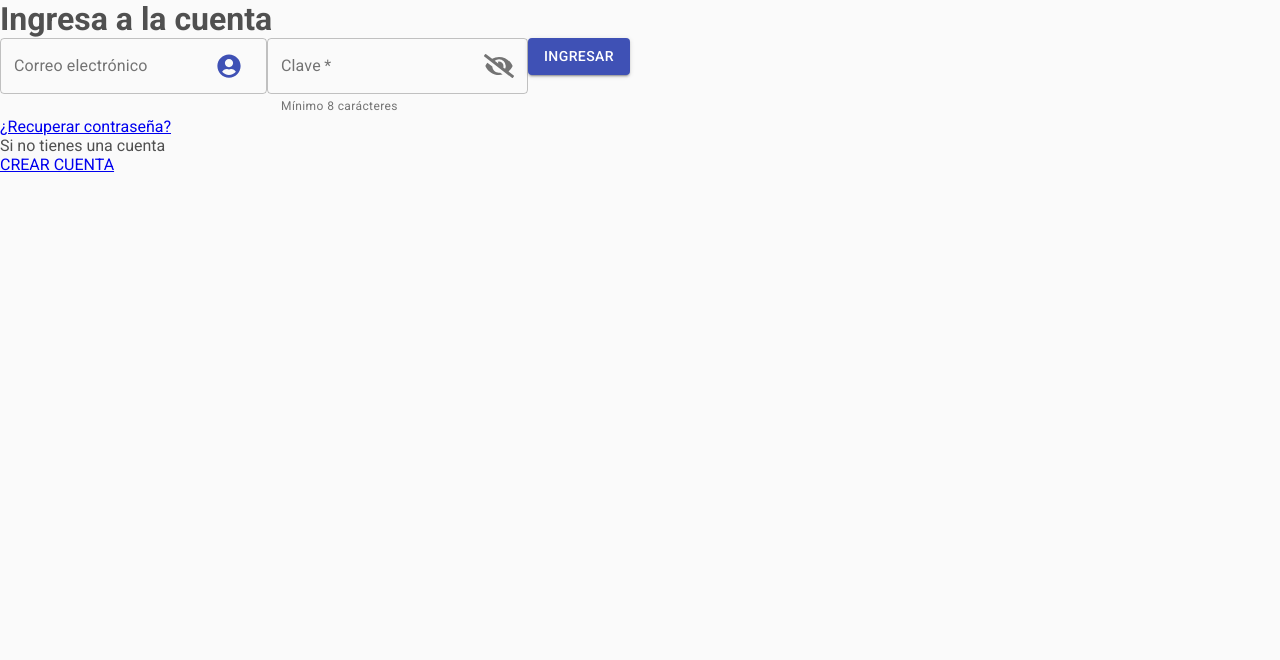
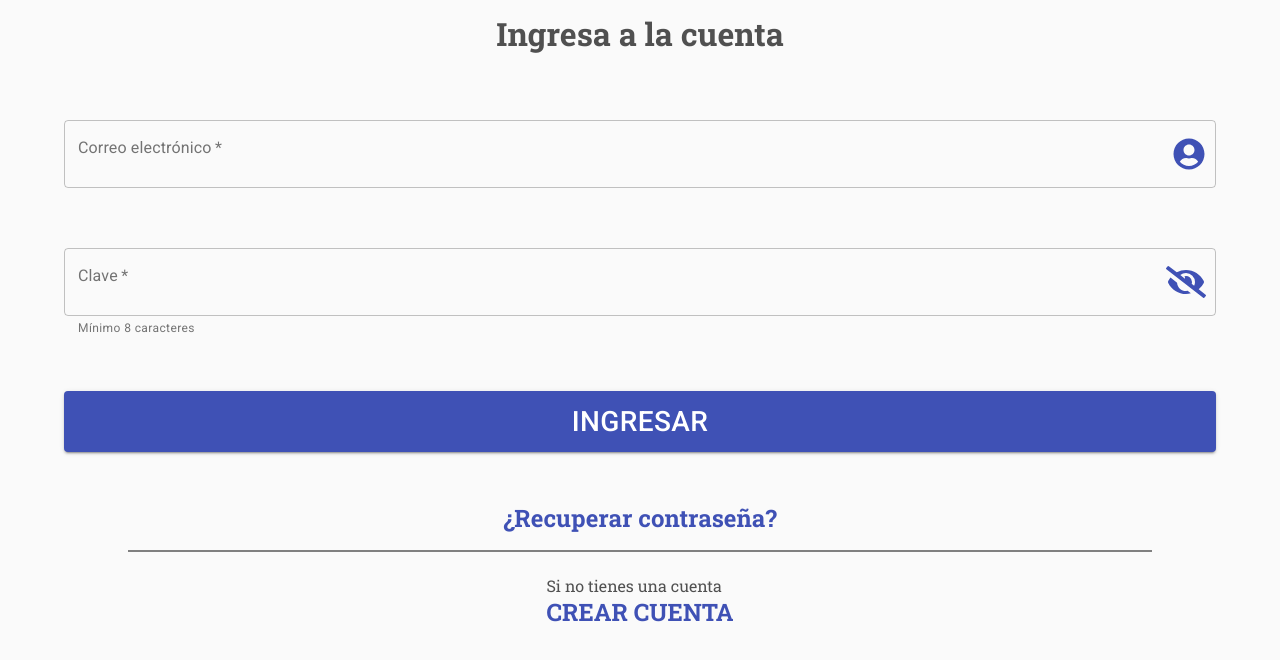
Before and after one commit to MauricioFa/escJS19PosYes, a React app: page /login in a window 1280 px wide. Shown: the top 660 px of the page. Built offline with nearby package versions, Linux system fonts and the light colour scheme.

Commit message:
Login container ok - vista

```diff
--- a/src/assets/styles/App.scss
+++ b/src/assets/styles/App.scss
@@ -1,6 +1,6 @@
 @import './Vars.scss';
 
-*, *::before, *::after {
+html, *, *::before, *::after {
   margin: 0;
   padding: 0;
   box-sizing: border-box;
@@ -15,4 +15,14 @@ body {
   background-color: $main-bgColor;
   font-family: 'Roboto', sans-serif;
   font-size: $font-size;
+
 }
+
+a {
+  color: $color-aux;
+  text-decoration: none;
+}
+
+a:visited {
+  color: $color-aux;
+}
--- a/src/assets/styles/Vars.scss
+++ b/src/assets/styles/Vars.scss
@@ -2,9 +2,12 @@ $font-size: 16px;
 
 $color-darkMode: rgba(250, 250, 250, 1.0);
 $bgColor-darkMode: rgba(80, 80, 80, 1.0);
+$color-aux-darkMode: rgb(98, 122, 255);
 
 $color-lightMode: rgba(80, 80, 80, 1.0);
 $bgColor-lightMode: rgba(250, 250, 250, 1.0);
+$color-aux-lightMode: rgb(63, 81, 181);
 
 $main-color: $color-lightMode;
 $main-bgColor: $bgColor-lightMode;
+$color-aux: $color-aux-lightMode;
--- /dev/null
+++ b/src/assets/styles/components/GeneralLogInUpRpw.scss
@@ -0,0 +1,31 @@
+.container-logInUpRpw {
+  display: flex;
+  flex-direction: column;
+  justify-content: space-around;
+  align-items: center;
+  height: $height-container;
+  width: $width-container;
+  font-family: 'Roboto Slab', Helvetica, sans-serif;
+}
+
+.form-logInUpRpw {
+  display: flex;
+  flex-direction: column;
+  justify-content: space-around;
+  height: $height-form;
+  width: $width-form;
+}
+
+.form-logInUpRpw input {
+  font-size: 1.6em;
+}
+
+.form-logInUpRpw .MuiIconButton-root {
+  padding: 0;
+  margin: 0 10%;
+  font-size: 200%;
+}
+
+.form-logInUpRpw .MuiButton-label {
+  font-size: 2em;
+}
--- /dev/null
+++ b/src/assets/styles/components/Login.scss
@@ -0,0 +1,14 @@
+$height-container: 80vh;
+$width-container: 100vw;
+
+$height-form: 50vh;
+$width-form: 90vw;
+
+@import './GeneralLogInUpRpw.scss';
+
+.linkToRecoverPW-simpleTxt {
+  border-bottom: 2px solid gray;
+  padding-bottom: 1em;
+  width: 80%;
+  text-align: center;
+}
--- a/src/components/InputEmail.jsx
+++ b/src/components/InputEmail.jsx
@@ -5,6 +5,7 @@ import TextField from '@material-ui/core/TextField';
 import { FontAwesomeIcon } from '@fortawesome/react-fontawesome';
 
 const InputEmail = (props) => {
+  const { label, variant } = props;
   const [value, setValue] = React.useState({ email: '' });
 
   const handleChange = (event) => {
@@ -13,11 +14,14 @@ const InputEmail = (props) => {
 
   return (
     <TextField
-      label={props.label}
       type='email'
       name='email'
       autoComplete='email'
-      variant={props.variant}
+      margin='normal'
+      className='component-inputEmail'
+      required={true}
+      label={label}
+      variant={variant}
       onChange={handleChange}
       InputProps={{
         endAdornment: (
--- a/src/components/Password.jsx
+++ b/src/components/Password.jsx
@@ -17,6 +17,7 @@ const handleClickShowPassword = ({ values, setValues }) => (event) => {
 };
 
 export const PasswordFC = (props) => {
+  const [textPlaceholder] = props;
   const [values, setValues] = useState({
     password: '',
     showPassword: false,
@@ -24,9 +25,7 @@ export const PasswordFC = (props) => {
 
   return (
     <FormControl className='password-component'>
-      <InputLabel htmlFor='adornment-password'>
-        {props.textPlaceholder}
-      </InputLabel>
+      <InputLabel htmlFor='adornment-password'>{textPlaceholder}</InputLabel>
       <Input
         required={true}
         error={false}
@@ -34,7 +33,7 @@ export const PasswordFC = (props) => {
         value={values.password}
         variant='outlined'
         onChange={handleChange({ values, setValues }, 'password')}
-        endAdornment={
+        endAdornment={(
           <InputAdornment position='end'>
             <IconButton
               aria-label='toggle password visibility'
@@ -47,13 +46,14 @@ export const PasswordFC = (props) => {
               )}
             </IconButton>
           </InputAdornment>
-        }
+        )}
       />
     </FormControl>
   );
 };
 
 export const PasswordTF = (props) => {
+  const { textPlaceholder, helperText } = props;
   const [values, setValues] = useState({
     password: '',
     showPassword: false,
@@ -63,12 +63,12 @@ export const PasswordTF = (props) => {
     <TextField
       required={true}
       error={false}
-      className='password-component'
+      className='component-password'
       variant='outlined'
       type={values.showPassword ? 'text' : 'password'}
-      label={props.textPlaceholder}
+      label={textPlaceholder}
       value={values.password}
-      helperText={props.helperText}
+      helperText={helperText}
       onChange={handleChange({ values, setValues }, 'password')}
       InputProps={{
         endAdornment: (
@@ -76,6 +76,7 @@ export const PasswordTF = (props) => {
             <IconButton
               edge='end'
               aria-label='toggle password visibility'
+              color='primary'
               onClick={handleClickShowPassword({ values, setValues })}
             >
               {values.showPassword ? (
--- a/src/containers/Login.jsx
+++ b/src/containers/Login.jsx
@@ -3,26 +3,42 @@ import { Link } from 'react-router-dom';
 import { Button } from '@material-ui/core';
 import InputEmail from '../components/InputEmail';
 import { PasswordTF } from '../components/Password';
+import '../assets/styles/components/Login.scss';
 
 const Login = () => {
   return (
-    <>
+    <div className='container-logInUpRpw'>
       <h1>Ingresa a la cuenta</h1>
-      <form action='' method='get' className='login-form'>
-        <InputEmail label='Correo electrónico' variant='outlined' />
-        <PasswordTF textPlaceholder='Clave' helperText='Mínimo 8 carácteres' />
-        <Button type='submit' color='primary' variant='contained'>
+      <form action='' method='get' className='form-logInUpRpw'>
+        <InputEmail
+          label='Correo electrónico'
+          variant='outlined'
+          className='component-inputEmail'
+        />
+        <PasswordTF
+          textPlaceholder='Clave'
+          helperText='Mínimo 8 caracteres'
+          className='component-password'
+        />
+        <Button
+          type='submit'
+          color='primary'
+          variant='contained'
+          className='component-button'
+        >
           INGRESAR
         </Button>
       </form>
       <Link to='/recoverPW' className='linkToRecoverPW-simpleTxt'>
-        ¿Recuperar contraseña?
+        <h2>¿Recuperar contraseña?</h2>
       </Link>
-      <p>Si no tienes una cuenta</p>
-      <Link to='/logUp' className='linkToLogUp-simpleTxt'>
-        CREAR CUENTA
-      </Link>
-    </>
+      <div>
+        <p>Si no tienes una cuenta</p>
+        <Link to='/logUp' className='linkToLogUp-simpleTxt'>
+          <h2>CREAR CUENTA</h2>
+        </Link>
+      </div>
+    </div>
   );
 };
 
--- a/src/routes/App.jsx
+++ b/src/routes/App.jsx
@@ -1,7 +1,7 @@
 import React from 'react';
 import { BrowserRouter, Switch, Route } from 'react-router-dom';
 import Home from '../containers/Home';
-import login from '../containers/Login';
+import Login from '../containers/Login';
 
 const App = () => {
   return (
@@ -9,7 +9,7 @@ const App = () => {
       <Switch>
         <Route exact path='/' component={Home} />
         <Route exact path='/index.html' component={Home} />
-        <Route exact path='/login' component={login} />
+        <Route exact path='/login' component={Login} />
       </Switch>
     </BrowserRouter>
   );
```
Also changed, not shown: 1 other file (tests, documents, lock files or other folders).
